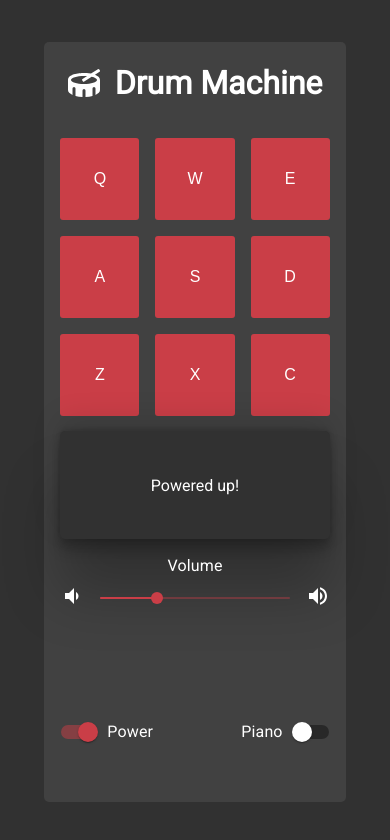
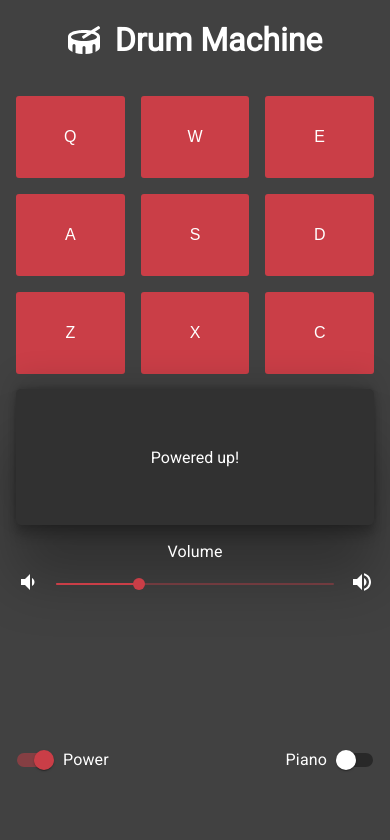
Before and after one commit to kpav33/drum-machine, a React (Create React App) app: page / in a window 390 px wide. Shown: the top 840 px of the page. Built offline with nearby package versions, Linux system fonts and the light colour scheme.

Commit message:
Changed mobile style

```diff
--- a/src/App.js
+++ b/src/App.js
@@ -1,8 +1,8 @@
 import "./styles.scss";
 import React, { useState } from "react";
 
+import Title from "./components/Title";
 import ButtonsPad from "./components/ButtonsPad";
-import Title from "./components/Title";
 import Display from "./components/Display";
 import SliderVolume from "./components/SliderVolume";
 import Switches from "./components/Switches";
--- a/src/styles.scss
+++ b/src/styles.scss
@@ -35,7 +35,8 @@ body {
 
 // || PANEL
 .panel {
-    height: 90vh;
+    height: 100vh;
+    width: 100vh;
     background: var(--background-panel);
     display: grid;
     grid-template: repeat(2, auto) repeat(3, 1fr) / repeat(2, auto);
@@ -47,7 +48,7 @@ body {
       "bottomBar bottomBar";
     gap: 15px;
     padding: 0 1rem 1rem 1rem;
-    border-radius: 5px;
+    border-radius: 0px;
 
     // Layout for larger screens
     @media only screen and (min-width: 768px) {
```
